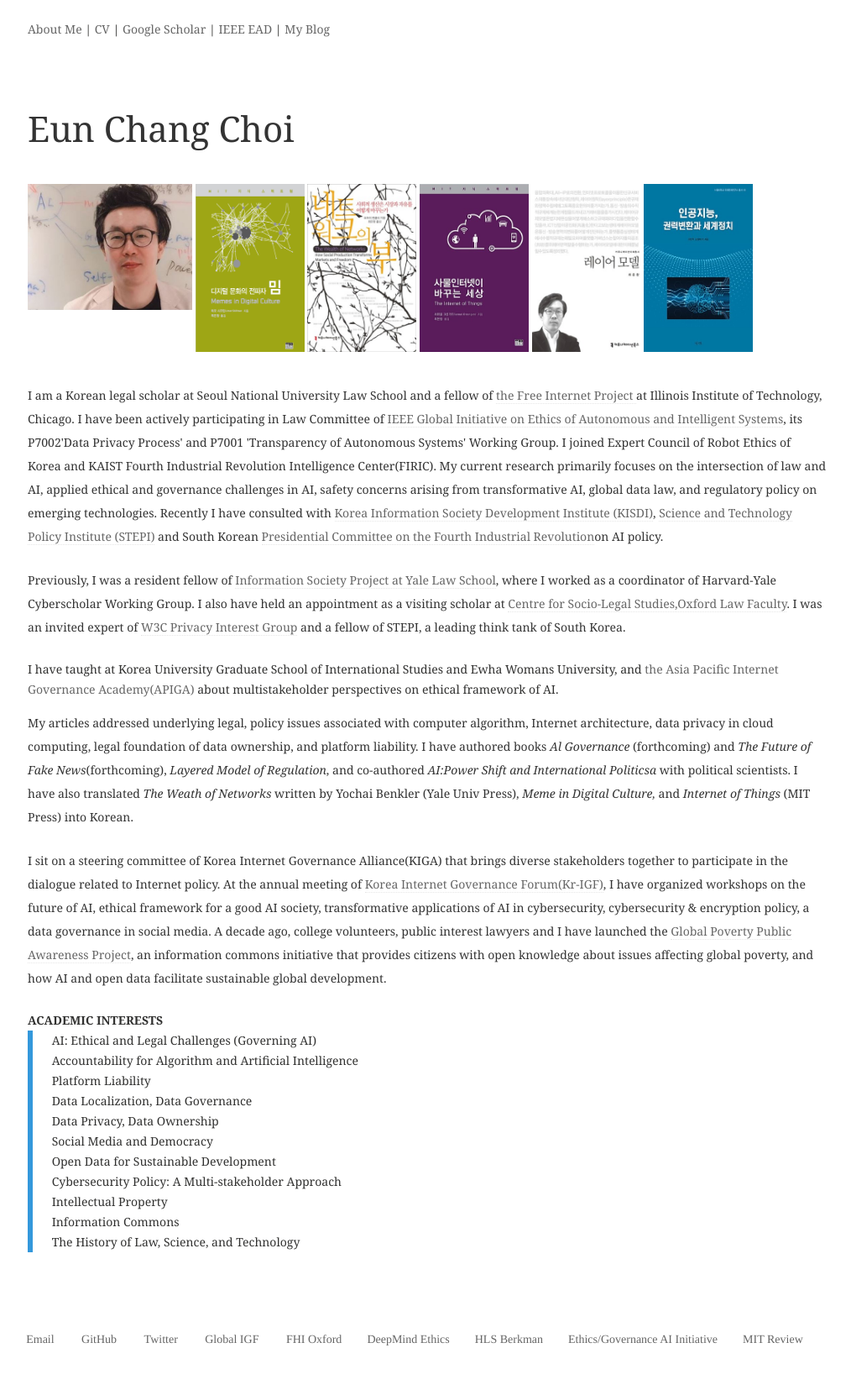
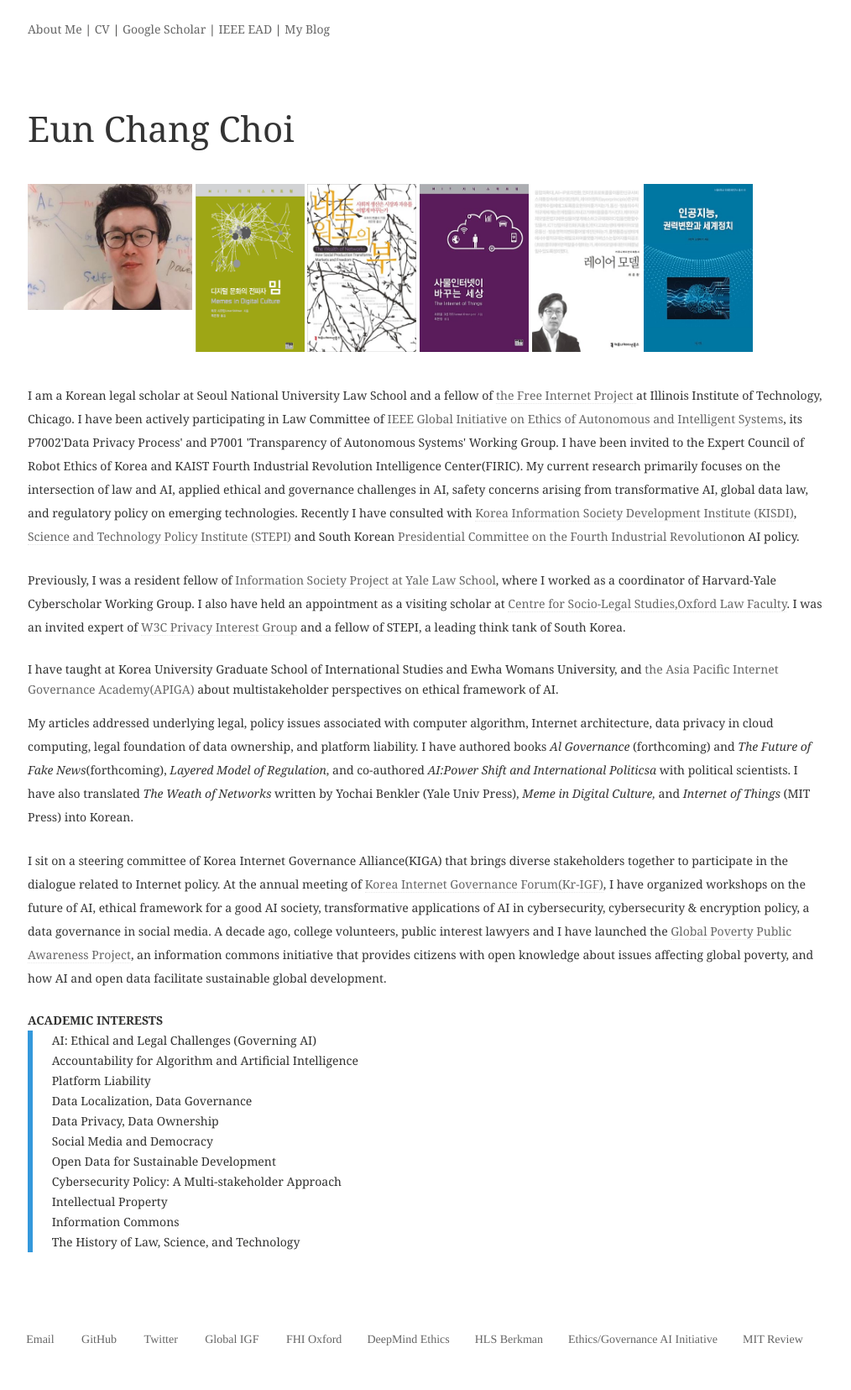
Before and after one commit to eunchangchoi/eunchangchoi.github.io, a Jekyll site: the page built from index.md, in a window 1280 px wide. Shown: the whole page at 84% size, without its empty margins (67-1081 px from the left). Built offline with Jekyll 4.4.1, drawn with Linux system fonts in a browser that asks for light colours.

Commit message:
Update index.md

```diff
--- a/index.md
+++ b/index.md
@@ -18,7 +18,7 @@
  <a href="http://www.kyobobook.co.kr/product/detailViewKor.laf?barcode=9791130437002&orderClick=357"><img style="vertical-align:top;height:200px;width:130px;" src="images/book4.jpg"></a> <a href="http://www.kyobobook.co.kr/product/detailViewKor.laf?ejkGb=KOR&mallGb=KOR&barcode=9788964361436&orderClick=LAH&Kc="><img style="vertical-align:top;height:200px;width:130px;" src="images/book5.jpg"></a>
  <br>
  <br>
-<p>I am a Korean legal scholar at Seoul National University Law School and a fellow of <a href="https://thefreeinternetproject.org/"> the Free Internet Project </a>at Illinois Institute of Technology, Chicago. I have been actively participating in Law Committee of <a href="https://ethicsinaction.ieee.org/">IEEE Global Initiative on Ethics of Autonomous and Intelligent Systems</a>, its P7002'Data Privacy Process' and P7001 'Transparency of Autonomous Systems' Working Group. I joined Expert Council of Robot Ethics of Korea and KAIST Fourth Industrial Revolution Intelligence Center(FIRIC). My current research  primarily focuses on the intersection of law and AI, applied ethical and governance challenges in AI, safety concerns arising from transformative AI, global data law, and regulatory policy on emerging technologies. Recently I have consulted with <a href="https://www.kisdi.re.kr/"> Korea Information Society Development Institute (KISDI)</a>, <a href="http://www.stepi.re.kr/">Science and Technology Policy Institute (STEPI)</a> and South Korean <a href="https://www.4th-ir.go.kr"> Presidential Committee on the Fourth Industrial Revolution</a>on AI policy.
+<p>I am a Korean legal scholar at Seoul National University Law School and a fellow of <a href="https://thefreeinternetproject.org/"> the Free Internet Project </a>at Illinois Institute of Technology, Chicago. I have been actively participating in Law Committee of <a href="https://ethicsinaction.ieee.org/">IEEE Global Initiative on Ethics of Autonomous and Intelligent Systems</a>, its P7002'Data Privacy Process' and P7001 'Transparency of Autonomous Systems' Working Group. I have been invited to the Expert Council of Robot Ethics of Korea and KAIST Fourth Industrial Revolution Intelligence Center(FIRIC). My current research primarily focuses on the intersection of law and AI, applied ethical and governance challenges in AI, safety concerns arising from transformative AI, global data law, and regulatory policy on emerging technologies. Recently I have consulted with <a href="https://www.kisdi.re.kr/"> Korea Information Society Development Institute (KISDI)</a>, <a href="http://www.stepi.re.kr/">Science and Technology Policy Institute (STEPI)</a> and South Korean <a href="https://www.4th-ir.go.kr"> Presidential Committee on the Fourth Industrial Revolution</a>on AI policy.
   <p> Previously, I was a resident fellow of <a href="https://https://law.yale.edu/isp"> Information Society Project at Yale Law School</a>, where I worked as a coordinator of Harvard-Yale Cyberscholar Working Group. I also have held an appointment as a visiting scholar at <a href="https://www.law.ox.ac.uk/centres-institutes/centre-socio-legal-studies"> Centre for Socio-Legal Studies,Oxford Law Faculty</a>. I was an invited expert of <a href="https://www.w3.org/2011/07/privacy-ig-charter"> W3C Privacy Interest Group</a> and a fellow of STEPI, a leading think tank of South Korea.</p>  I have taught at Korea University Graduate School of International Studies and Ewha Womans University, and <a href="https://www.icann.org/news/announcement-2-2019-05-14-en"> the Asia Pacific Internet Governance Academy(APIGA)</a> about multistakeholder perspectives on ethical framework of AI.
 <p> My articles addressed underlying legal, policy issues associated with computer algorithm, Internet architecture, data privacy in cloud computing, legal foundation of data ownership, and platform liability. I have authored books <i> Al Governance </i>(forthcoming) and <i>The Future of Fake News</i>(forthcoming), <i> Layered Model of Regulation</i>, and co-authored <i>AI:Power Shift and International Politicsa</i> with political scientists. I have also translated <i> The Weath of Networks</i> written by Yochai Benkler (Yale Univ Press),<i> Meme in Digital Culture,</i> and <i>Internet of Things</i> (MIT Press) into Korean. </p>
 <p> I sit on a steering committee of Korea Internet Governance Alliance(KIGA) that brings diverse stakeholders together to participate in the dialogue related to Internet policy. At the annual meeting of <a href="http://krigf.kr"> Korea Internet Governance Forum(Kr-IGF)</a>, I have organized workshops on the future of AI, ethical framework for a good AI society, transformative applications of AI  in cybersecurity, cybersecurity & encryption policy, a data governance in social media. A decade ago, college volunteers, public interest lawyers and I have launched the <a href="http://www.povertyinfo.org"> Global Poverty Public Awareness Project</a>, an information commons initiative that provides citizens with open knowledge about issues affecting global poverty, and how AI and open data facilitate sustainable global development.</p>
```
